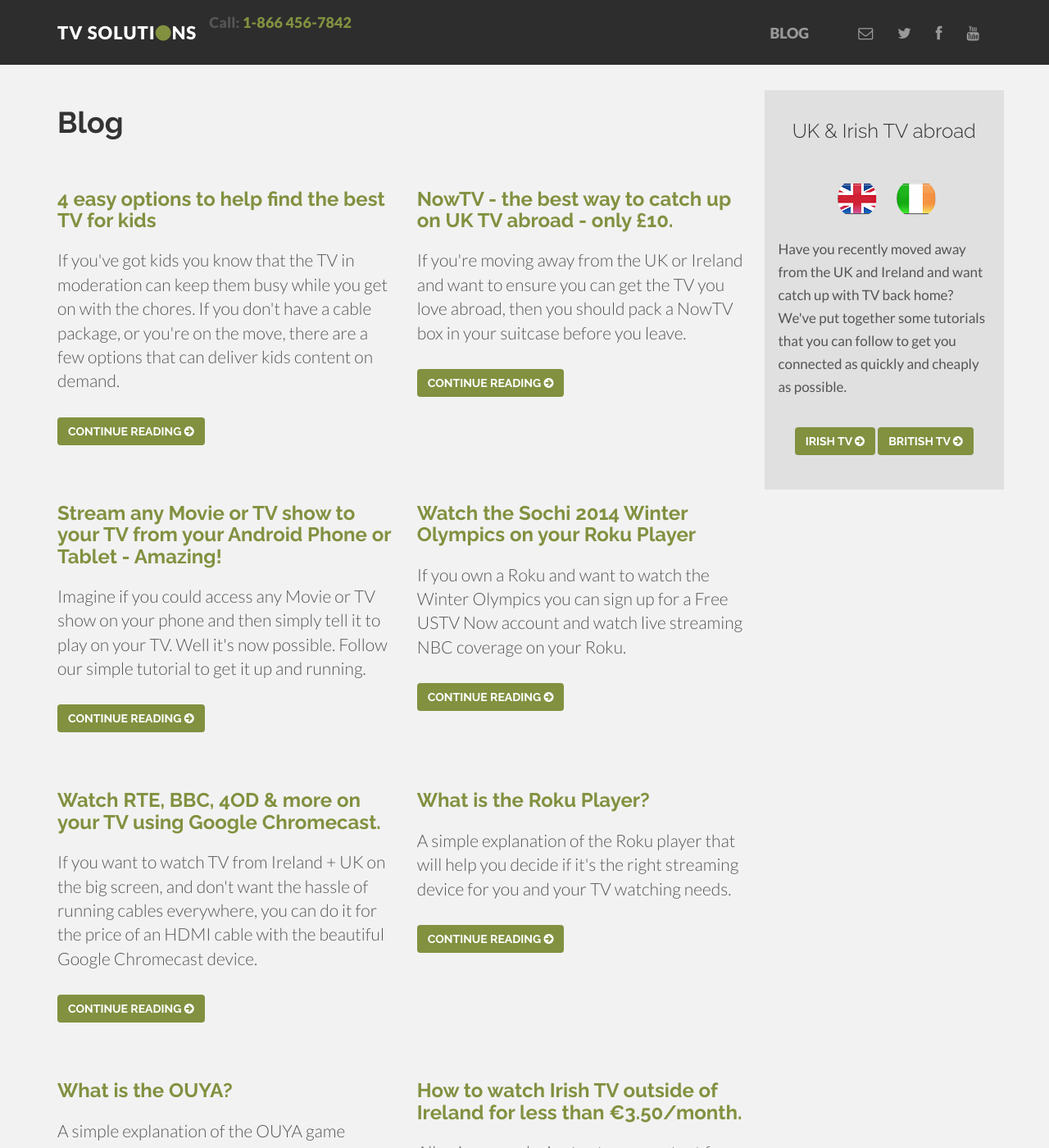
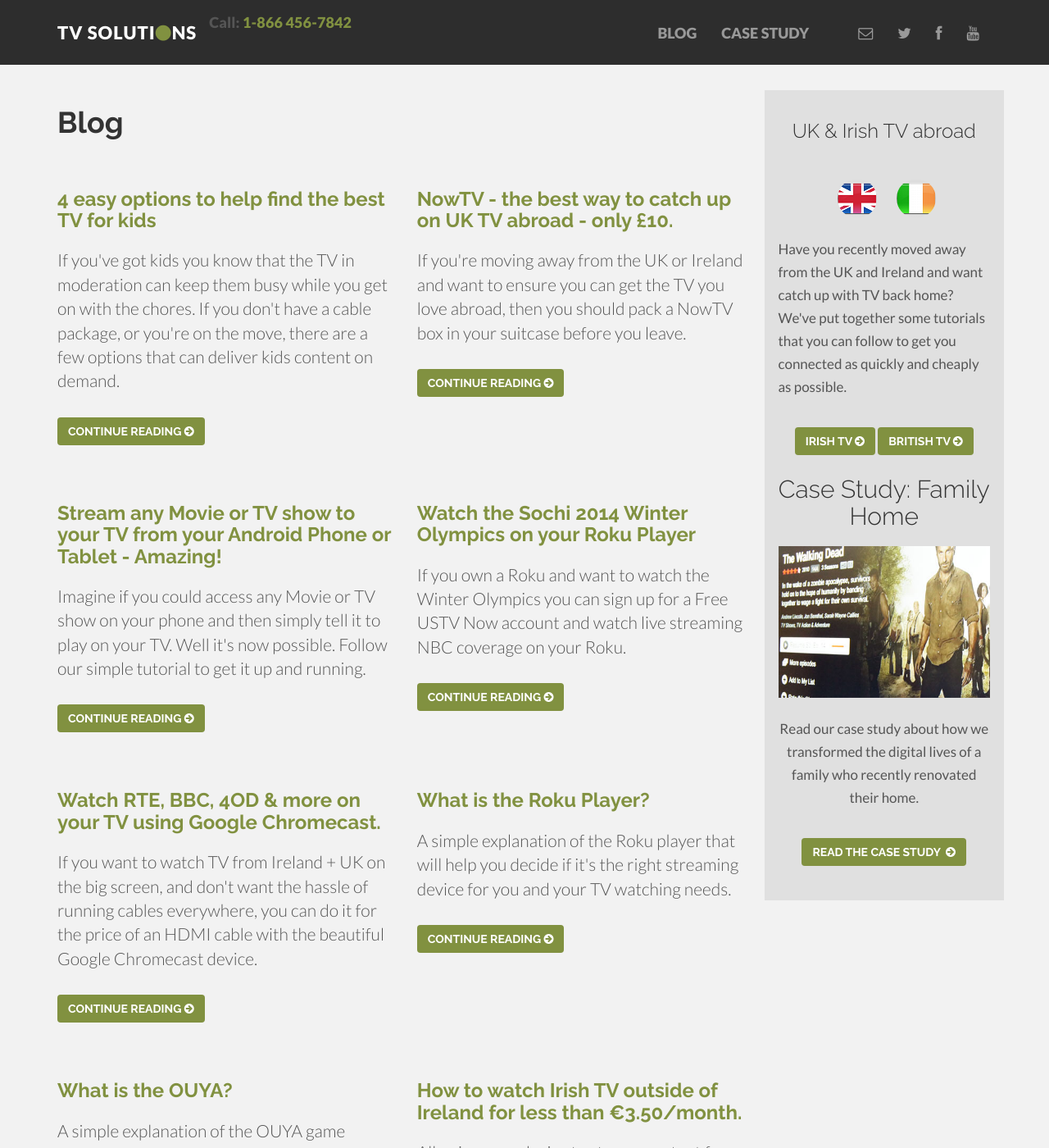
Before and after one commit to tvsolutions/tvsolutions.github.io, a Jekyll site: the page built from blog.html, in a window 1280 px wide and 1400 px high. Shown: the whole window at 82% size. Built offline with Jekyll 4.4.1, drawn with Linux system fonts in a browser that asks for light colours; nearby versions of some CDN libraries; Markdown is read by kramdown in place of the engine named in the settings.

Commit message:
Adding the Case Study page

```diff
--- a/assets/css/main.css
+++ b/assets/css/main.css
@@ -267,12 +267,20 @@
     background-size: cover;
 }
 
+#headerwrap.case-study {
+  background: url(../img/header-casestudy.jpg) no-repeat center top;
+}
+
 #headerwrap h1 {
 	margin-top: 60px;
 	color: white;
 	font-size: 70px;
 	font-weight: 300;
 	letter-spacing: 3px;
+}
+
+#headerwrap h1 hr {
+  margin: 5px 0;
 }
 
 #headerwrap h2 {
--- a/blog.html
+++ b/blog.html
@@ -25,6 +25,7 @@
 							{% endfor %}
 				   	</div>
 				</div>
+
 				<div id="dg" class="col-lg-3">
 					<div class="row text-center">
 						<h3>UK & Irish TV abroad</h3><br />
@@ -38,7 +39,16 @@
 						<a href="/blog/2014/01/18/watch-rte-abroad.html" class="btn btn-green">Irish TV <i class="fa fa-arrow-circle-right"></i></a>
 						<a href="/blog/2014/01/17/watch-bbc-abroad.html" class="btn btn-green">British TV <i class="fa fa-arrow-circle-right"></i></a>
 					</p>
+
+					<div class="top block">
+							<h2>Case Study: Family Home</h2>
+							<img src="/assets/img/thumb-casestudy-family.jpg" class="img-responsive" /><br />
+							<p>Read our case study about how we transformed the digital lives of a family who recently renovated their home.</p>
+							<p>	<a href="/case-study.html" class="btn btn-green">Read the case study &nbsp;<i class="fa fa-arrow-circle-right"></i></a></p>
+					</div>
+
 				</div>
+
 			</div>
 		</div><!-- row -->
 		<br>
```
Also changed, not shown: _layouts/post.html (+7 -0 lines), case-study.html (added, +61 -0 lines), assets/img/case-study-bedroom.jpg (added), assets/img/case-study-den-2.jpg (added), assets/img/case-study-den.jpg (added), assets/img/case-study-kitchen-2.jpg (added), assets/img/case-study-kitchen.jpg (added), assets/img/case-study-living-room-2.jpg (added), assets/img/case-study-living-room.jpg (added), assets/img/header-casestudy.jpg (added), assets/img/thumb-casestudy-family.jpg (added).
